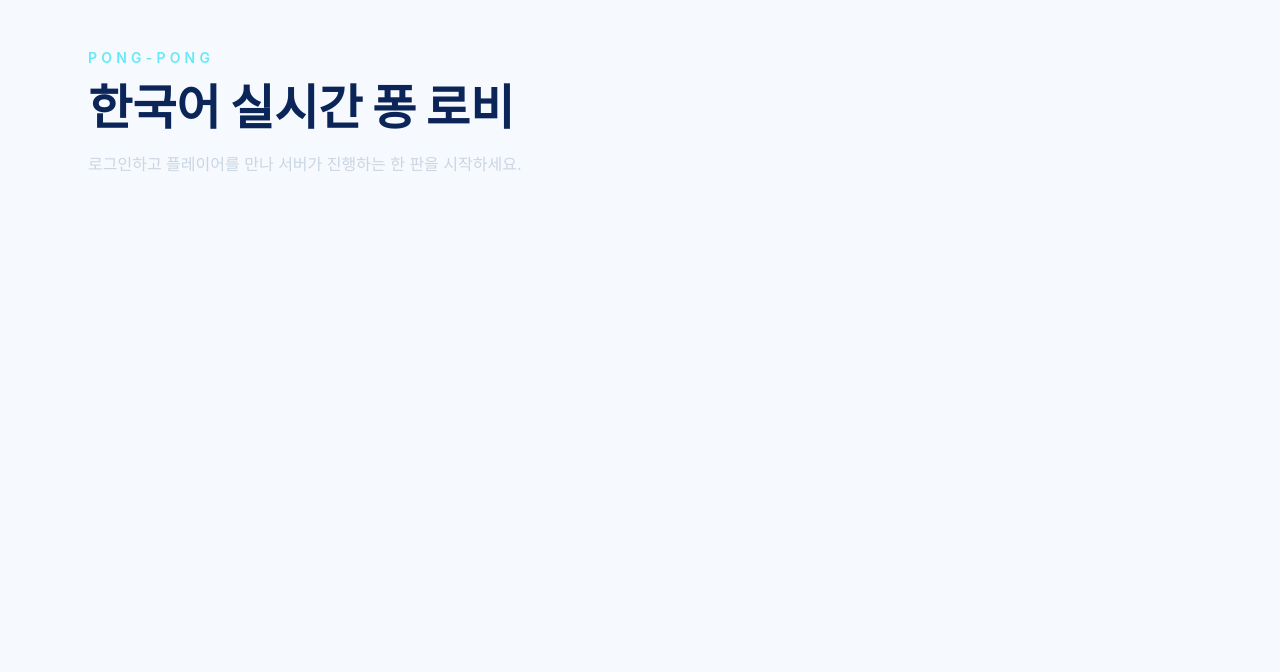
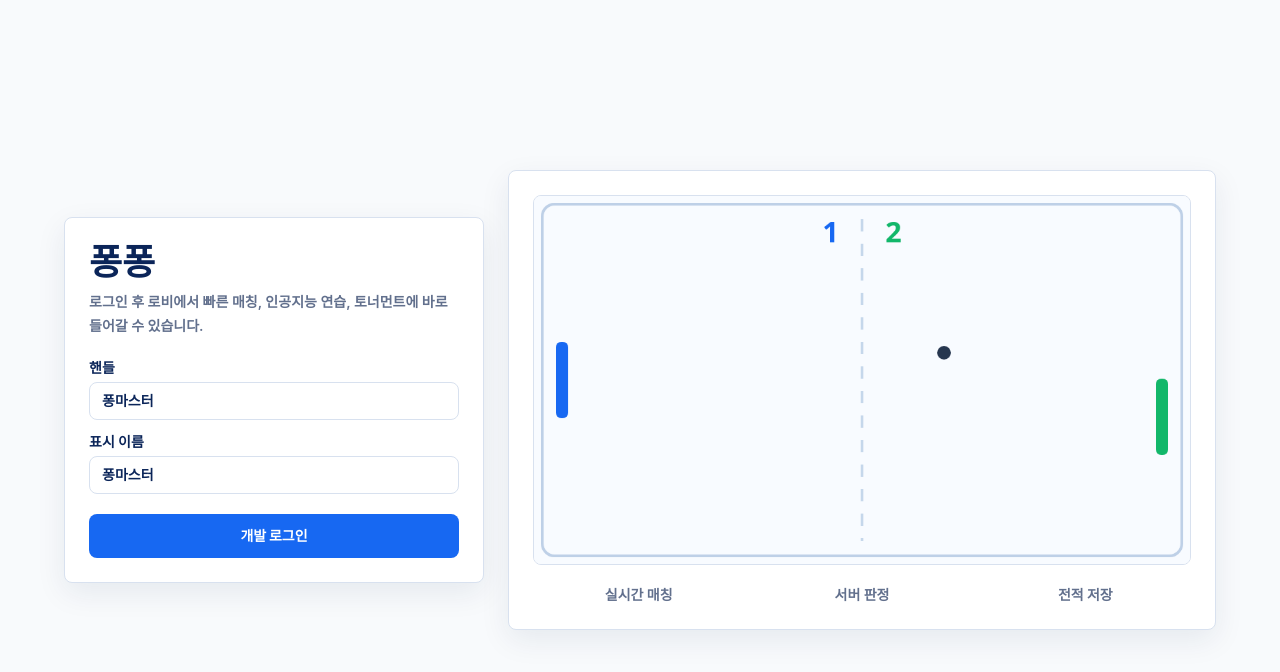
Before and after one commit to woopinbell/pong-pong, a Next.js app in the folder apps/web/: page / in a window 1280 px wide. Shown: the top 672 px of the page. Built offline with nearby package versions, Linux system fonts and the light colour scheme; no server answers.

Commit message:
feat(web): 로비 인증 진입 연결

```diff
--- a/apps/web/src/app/page.tsx
+++ b/apps/web/src/app/page.tsx
@@ -1,9 +1,49 @@
+"use client";
+
+import { useEffect, useState } from "react";
+import type { ChatMessage, PublicUser, SessionUser } from "@pong-pong/shared";
+import { LoginPanel } from "@/components/LoginPanel";
+import { PongCanvas } from "@/components/PongCanvas";
+import { getLobby, getMe } from "@/lib/api";
+import { sampleChat, sampleUsers } from "@/lib/sample";
+
 export default function HomePage() {
+  const [me, setMe] = useState<SessionUser | null>(null);
+  const [players, setPlayers] = useState<PublicUser[]>(sampleUsers);
+  const [chat, setChat] = useState<ChatMessage[]>(sampleChat);
+
+  useEffect(() => {
+    getMe().then(setMe);
+    getLobby().then((lobby) => {
+      setPlayers(lobby.onlinePlayers);
+      setChat(lobby.chat);
+      if (lobby.me) setMe(lobby.me);
+    });
+  }, []);
+
+  if (!me) {
+    return (
+      <div className="min-h-screen bg-slate-50 p-4">
+        <div className="mx-auto grid min-h-[calc(100vh-32px)] max-w-6xl items-center gap-6 lg:grid-cols-[420px_1fr]">
+          <LoginPanel onLogin={setMe} />
+          <section className="card hidden p-6 lg:block">
+            <PongCanvas />
+            <div className="mt-5 grid grid-cols-3 gap-3 text-center text-sm font-bold text-muted">
+              <div>실시간 매칭</div>
+              <div>서버 판정</div>
+              <div>전적 저장</div>
+            </div>
+          </section>
+        </div>
+      </div>
+    );
+  }
+
   return (
     <main className="mx-auto min-h-screen max-w-6xl px-6 py-12">
-      <p className="text-sm font-semibold uppercase tracking-[0.3em] text-cyan-300">pong-pong</p>
-      <h1 className="mt-4 text-5xl font-black">한국어 실시간 퐁 로비</h1>
-      <p className="mt-5 max-w-xl text-slate-300">로그인하고 플레이어를 만나 서버가 진행하는 한 판을 시작하세요.</p>
+      <p className="text-sm font-semibold uppercase tracking-[0.3em] text-blue-700">pong-pong</p>
+      <h1 className="mt-4 text-5xl font-black">다시 오신 것을 환영합니다, {me.displayName}</h1>
+      <p className="mt-5 text-slate-600">온라인 {players.length}명 · 로비 메시지 {chat.length}개</p>
     </main>
   );
 }
```
